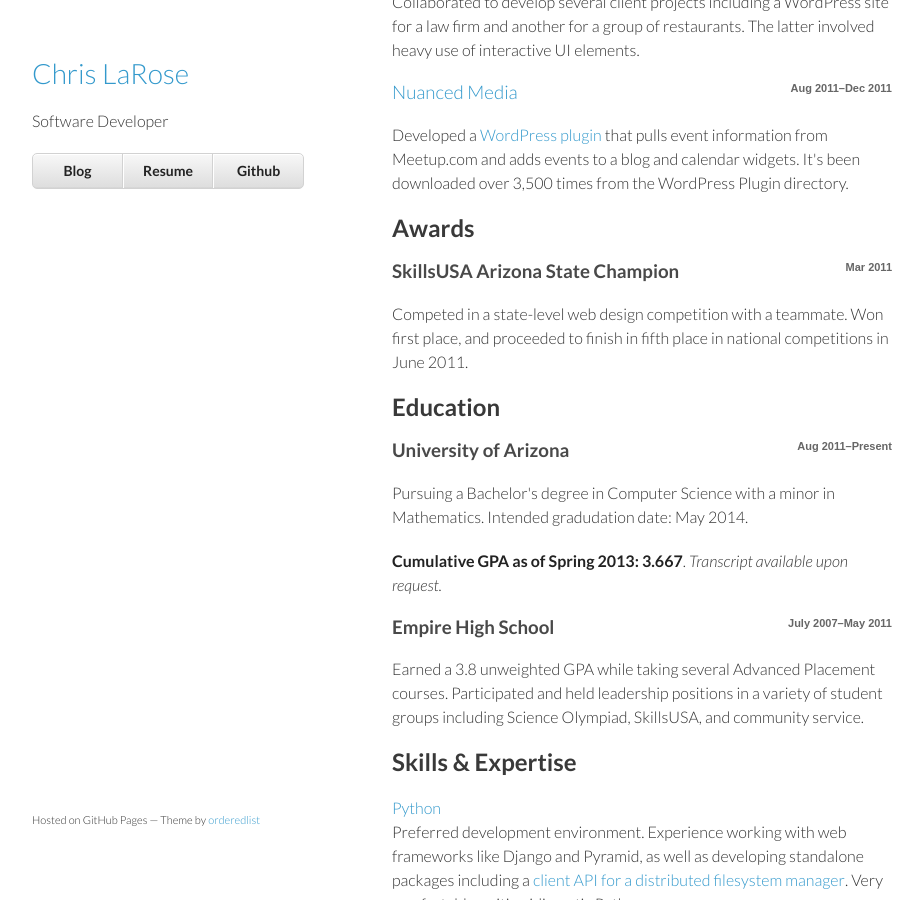
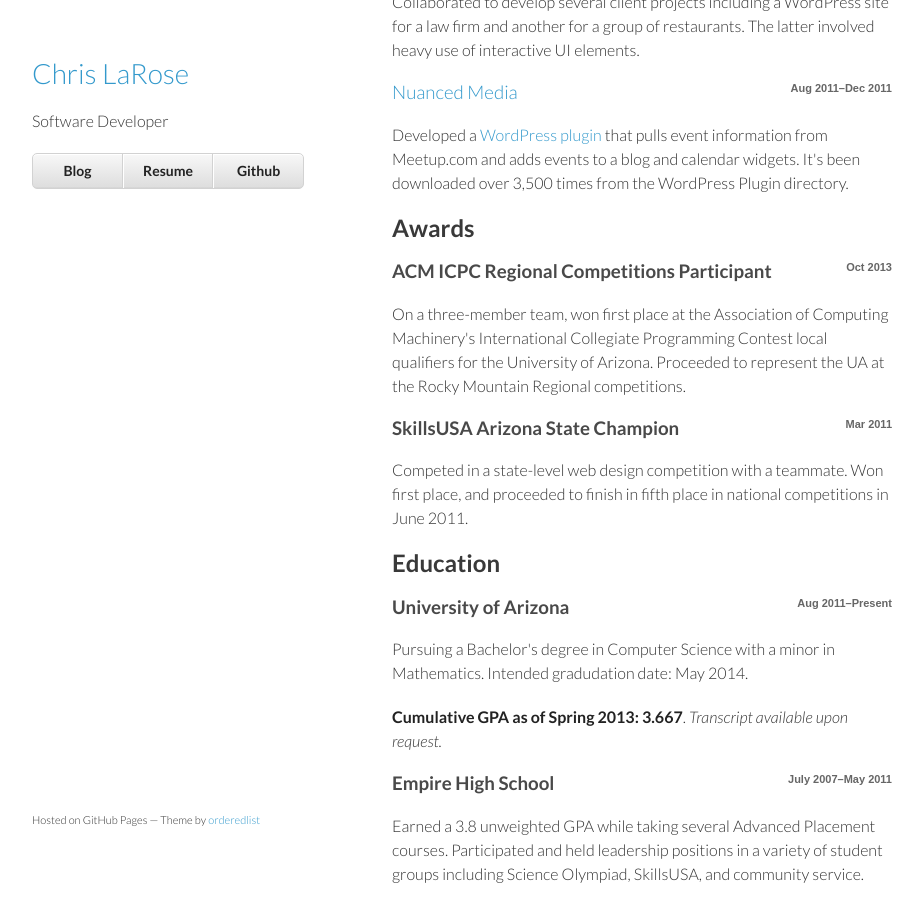
Before and after one commit to cjlarose/cjlarose.github.io, a Jekyll site: the page built from resume/index.html, in a window 1280 px wide and 900 px high, scrolled down 629 px. Shown: the whole window, without its empty margins (178-1101 px from the left). Built offline with Jekyll 4.4.1, drawn with Linux system fonts in a browser that asks for light colours.

Commit message:
Added award declaration for ACM ICPC

```diff
--- a/resume/index.html
+++ b/resume/index.html
@@ -70,6 +70,14 @@
 
  <ul>
    <li>
+     <h3>ACM ICPC Regional Competitions Participant<small>Oct 2013</small></h3>
+
+     <p>On a three-member team, won first place at the Association of Computing
+     Machinery's International Collegiate Programming Contest local qualifiers
+     for the University of Arizona. Proceeded to represent the UA at the Rocky
+     Mountain Regional competitions.</p>
+   </li>
+   <li>
      <h3>SkillsUSA Arizona State Champion<small>Mar 2011</small></h3>
 
      <p>Competed in a state-level web design competition with a teammate. Won first
@@ -87,7 +95,8 @@
      <p>Pursuing a Bachelor's degree in Computer Science with a minor in Mathematics.
      Intended gradudation date: May 2014.
      </p>
-     <p><strong>Cumulative GPA as of Spring 2013: 3.667</strong>. <em>Transcript available upon request.</em></p>
+     <p><strong>Cumulative GPA as of Spring 2013: 3.667</strong>. <em>Transcript
+     available upon request.</em></p>
    </li>
 
    <li>
@@ -159,7 +168,7 @@
    </li>
 
    <li>
-     <a href="http://www.ubuntu.com/">Linux</a>
+     <a href="https://www.kernel.org/">Linux</a>
 
      <p>Familiarity with Linux server environments. Comfortability with command-line
      utilities. Experience with CentOS and Ubuntu servers.</p>
```
